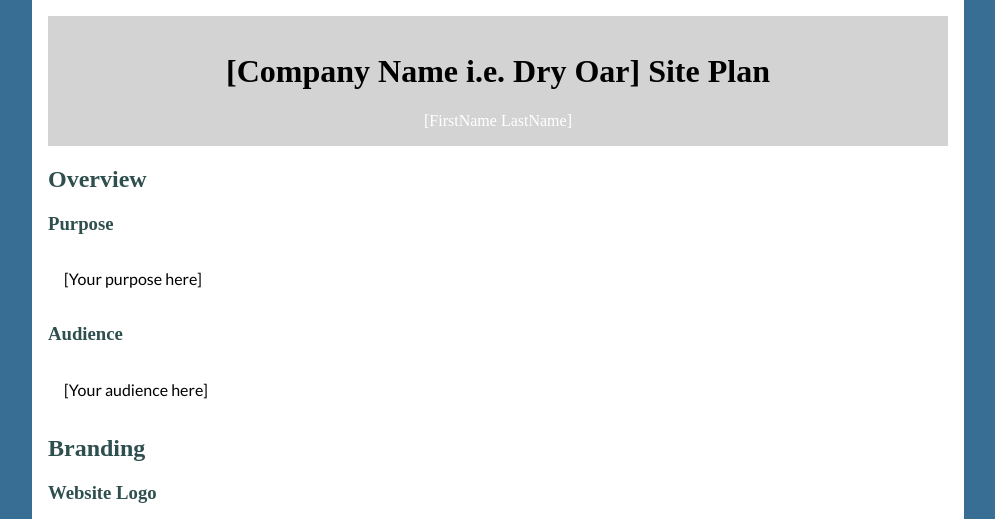
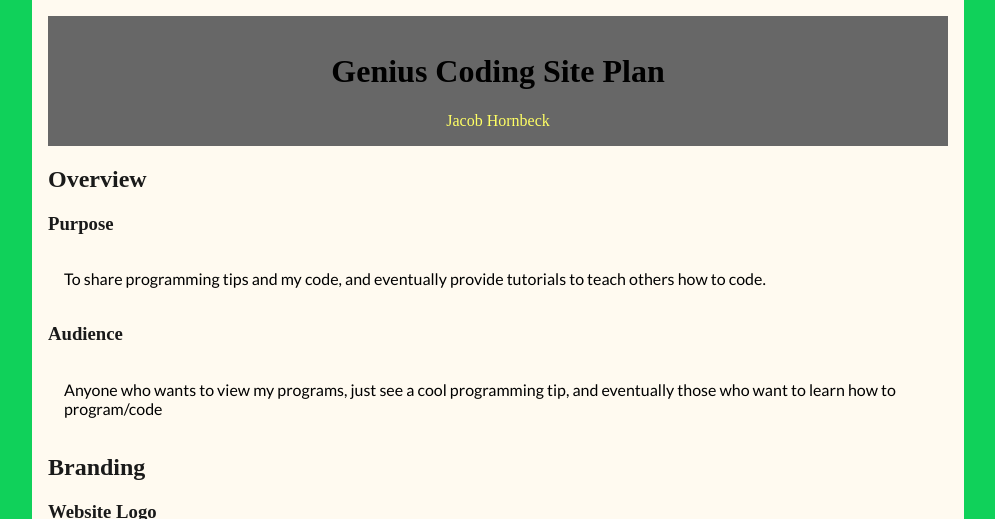
Before and after one commit to JacobHornbeck/JacobHornbeck.github.io, a PHP site: page /site-plan.html in a window 1280 px wide. Shown: the top 519 px of the page, without its empty margins (142-1137 px from the left). Run offline with PHP 8.4, Linux system fonts and the light colour scheme; some web fonts are replaced.

Commit message:
change name and update

```diff
--- a/site-plan.html
+++ b/site-plan.html
@@ -2,20 +2,20 @@
 <html lang="en">
     <head>
         <meta charset="utf-8" />
-        <title>[What should this content be?]</title>
-        <link rel="stylesheet" type="text/css" href="styles/style2.css">
+        <title>Genius Coding Site Plan</title>
+        <link rel="stylesheet" type="text/css" href="styles/site-plan.css">
     </head>
     <body>
         <header>
-            <h1>[Company Name i.e. Dry Oar] Site Plan</h1>
-            <div class="signature">[FirstName LastName]</div>
+            <h1>Genius Coding Site Plan</h1>
+            <div class="signature">Jacob Hornbeck</div>
         </header>
         <main>
             <h2>Overview</h2>
             <h3>Purpose</h3>
-            <p>[Your purpose here]</p>
+            <p>To share programming tips and my code, and eventually provide tutorials to teach others how to code.</p>
             <h3>Audience</h3>
-            <p>[Your audience here]</p>
+            <p>Anyone who wants to view my programs, just see a cool programming tip, and eventually those who want to learn how to program/code</p>
             <h2>Branding</h2>
             <h3>Website Logo</h3>
             <img src="https://byui-cit.github.io/wdd130/resources/images/logos/logoblue2.png" alt="[company] Logo" />
@@ -31,10 +31,10 @@
                     <th>Accent 2</th>
                 </tr>
                 <tr>
-                    <td class="primary">[#396E94]</td>
-                    <td class="secondary">[#E7C24F]</td>
-                    <td class="accent1">[#A43312]</td>
-                    <td class="accent2"></td>
+                    <td class="primary">[#10D15A]</td>
+                    <td class="secondary">[#676767]</td>
+                    <td class="accent1">[#FFFF64]</td>
+                    <td class="accent2">[#2B22E3]</td>
                 </tr>
             </table>
             <h3>Typography</h3>
--- a/styles/style2.css
+++ b/styles/site-plan.css
@@ -1,10 +1,11 @@
 @import url('https://fonts.googleapis.com/css?family=IM+Fell+French+Canon+SC|Lato');
 
 :root {
-    --primary-color: #396E94;
-    --secondary-color: #E7C24F;
-    --accent1-color: #A43312;
-    --accent2-color: white;
+    --primary-color: #10D15A;
+    --secondary-color: #676767;
+    --accent1-color: #FFFF64;
+    --accent2-color: #2B22E3;
+    --default-color: #1A1A1A;
     --heading-font: "IM Fell French Canon SC";
     --paragraph-font: Lato, Helvetica, sans-serif;
 }
@@ -16,7 +17,7 @@ html {
 body {
     max-width: 900px;
     margin: 0 auto;
-    background-color: white;
+    background-color: floralwhite;
     padding: 1em;
 }
 
@@ -26,14 +27,14 @@ img {
 
 h1, h2, h3, h4, h5, h6 {
     font-family: var(--heading-font);
-    color: darkslategray;
+    color: var(--default-color);
 }
 
 header {
     padding: 1em;
     text-align: center;
-    color: var(--accent2-color);
-    background-color: lightgray;
+    color: var(--accent1-color);
+    background-color: var(--secondary-color);
 }
 
 header>h1 {
@@ -79,7 +80,7 @@ p {
 }
 
 nav {
-    background-color: lightskyblue;
+    background-color: var(--secondary-color);
     line-height: 3em;
     text-align: center;
     font-size: 1.2em;
@@ -93,13 +94,15 @@ nav>ul {
 nav a {
     padding: 1em;
     min-width: 70px;
+    text-decoration: none;
 }
 
 nav a:link, nav a:visited {
-    color: lightgreen;
+    color: var(--primary-color);
 }
 
 nav a:hover {
-    color: greenyellow;
-    background-color: rgba(255,255,100,0.5);
+    color: var(--primary-color);
+    text-decoration: underline var(--accent1-color);
+    background-color: rgba(255,255,255,0.2);
 }
```
